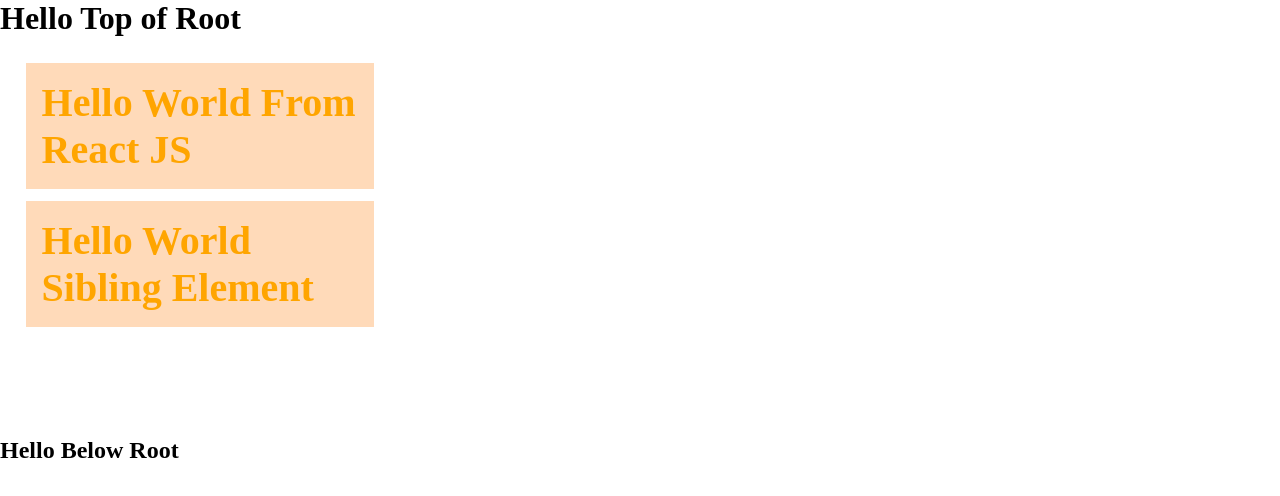
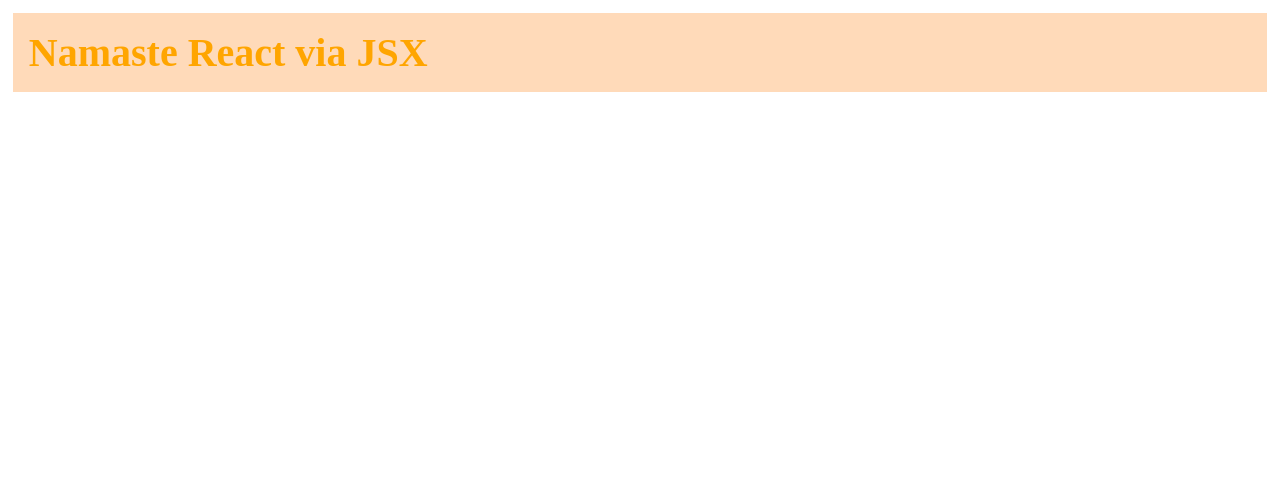
Before and after one commit to Lucky-Kashyap/Namaste-React, a React (Vite) app in the folder Laying The Foundation 03/: page / in a window 1280 px wide. Shown: the top 496 px of the page. Built offline with nearby package versions, Linux system fonts and the light colour scheme.

Commit message:
write JSX code

```diff
--- a/Laying The Foundation 03/App.js
+++ b/Laying The Foundation 03/App.js
@@ -2,48 +2,19 @@ import React from "react";
 
 import ReactDOM from "react-dom/client";
 
-/* <div class='parent'>
-<div class='child'>
+// React Element  => Object => when we render (HTML Element)
 
-  <h1>HEading</h1>
-  </div>
-  </div> */
-
-// let heading = React.createElement(
-//   "h1",
-//   { name: "lucky", class: "heading" },
-//   "Hello World From React JS"
-// );
-
-const parent = React.createElement(
-  "div",
-  { className: "parent" },
-  React.createElement("div", { className: "child" }, [
-    React.createElement(
-      "h1",
-      { name: "lucky", className: "heading" },
-      "Hello World From React JS"
-    ),
-    React.createElement(
-      "h2",
-      { name: "lucky", className: "heading" },
-      "Hello World Sibling Element"
-    ),
-  ])
+const heading = React.createElement(
+  "h1",
+  { className: "heading" },
+  "Namaste React"
 );
 
-// let heading = React.createElement(
-//   "h1",
-//   { name: "lucky", class: "heading" },
-//   "Hello World From React JS"
-// );
+// JSx
 
-// console.log(heading); // return object  react element
+const jsxHeading = <h1 className="heading">Namaste React via JSX</h1>;
 
-let root = document.getElementById("root");
+const root = ReactDOM.createRoot(document.getElementById("root"));
 
-const element = ReactDOM.createRoot(root);
-
-// element.render(heading);
-
-element.render(parent);
+// root.render(heading);
+root.render(jsxHeading);
--- a/Laying The Foundation 03/index.html
+++ b/Laying The Foundation 03/index.html
@@ -17,13 +17,13 @@
 </head>
 
 <body>
-  <h1>Hello Top of Root</h1>
+  <!-- <h1>Hello Top of Root</h1> -->
   <div id="root">
-    Hello World
+    <h1>Not Rendered</h1>
   </div>
 
 
-  <h2>Hello Below Root</h2>
+  <!-- <h2>Hello Below Root</h2> -->
 
 
 
```
Also changed, not shown: 1 other file (tests, documents, lock files or other folders).
